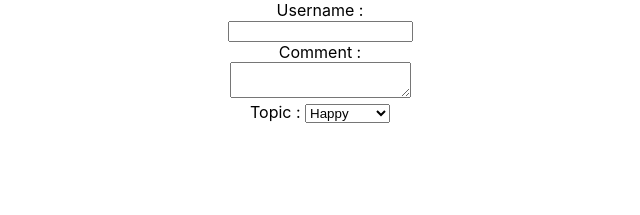
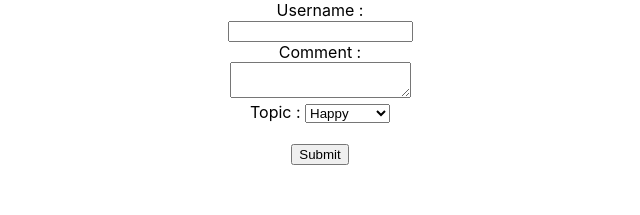
Before and after one commit to EstherHui/my-app, a React (Create React App) app in the folder form-demo/: page / in a window 1280 px wide. Shown: the top 215 px of the page, without its empty margins (320-960 px from the left). Built offline with nearby package versions, Linux system fonts and the light colour scheme.

Commit message:
react js -21 form clear after submit or refresh

```diff
--- a/form-demo/src/Form.js
+++ b/form-demo/src/Form.js
@@ -7,7 +7,7 @@ class form extends Component {
       this.state = {
           username : '' ,
           comment : '',
-          topic : '01'//Select Default
+          topic : 'happy'//Select Default
       }
     }
 
@@ -39,9 +39,18 @@ class form extends Component {
 
     }
 
+    handlerSubmit = event =>{
+        //use alert to prompt out the data after user click submit button
+        alert(`
+        Username : ${this.state.username}
+        Comment : ${this.state.comment}
+        Topic: ${this.state.topic} `)
+    }
+
   render() {
     return (
-   <form>
+   //add onSUbmit to create the submit action
+   <form onSubmit = {this.handlerSubmit}>
 
     {/*Input element */}
      <div>
@@ -59,11 +68,15 @@ class form extends Component {
     <div>
         <label>Topic : </label>
         <select value={this.state.topic} onChange={this.handlerTopicChange}>
-            <option value ="01">Happy</option>
-            <option value ="02">Happier</option>
-            <option value ="03">Happiness</option>
+            <option value ="happy">Happy</option>
+            <option value ="happier">Happier</option>
+            <option value ="happiness">Happiness</option>
         </select>
+
     </div>
+
+    <br/>
+    <button type='submit'>Submit</button>
 
    </form>
 
```
